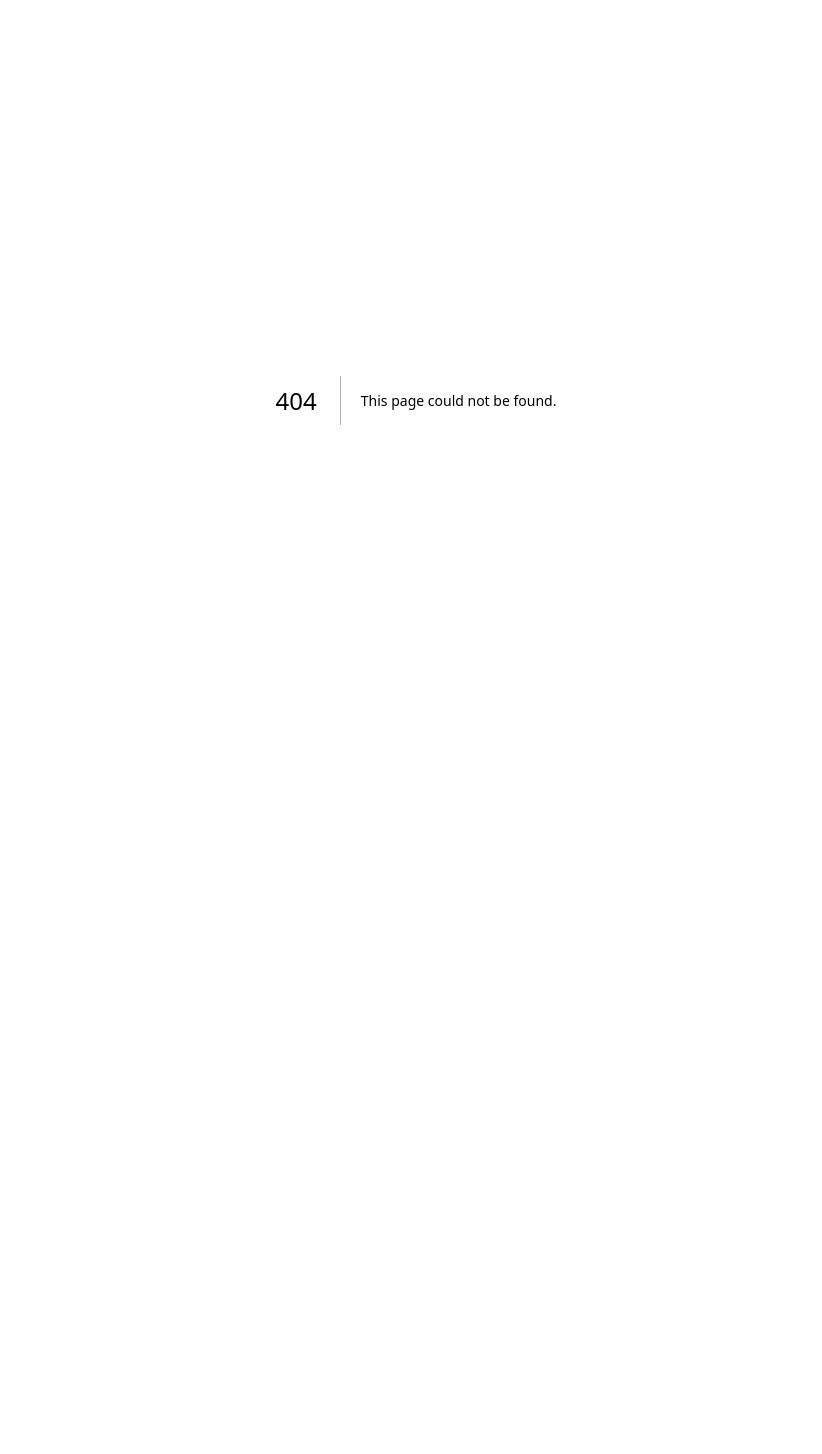
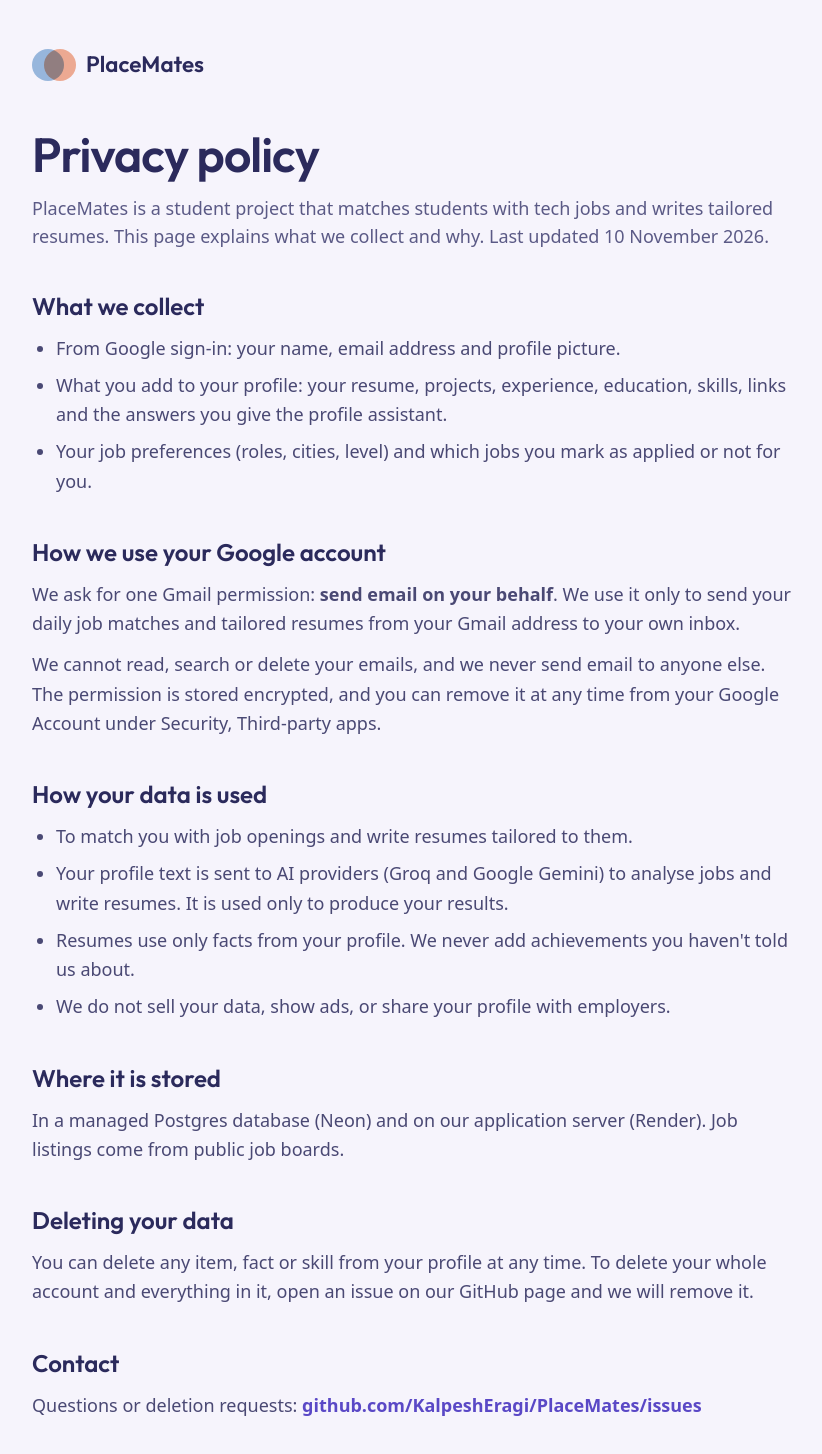
Before and after one commit to KalpeshEragi/PlaceMates, a Next.js app in the folder frontend/: page /privacy in a window 1280 px wide. Before the commit this address had no page. Shown: the top 1454 px of the page, without its empty margins (224-1046 px from the left). Before the commit the page ends 800 px from the top, so only its background shows below. Built offline with nearby package versions, Linux system fonts and the light colour scheme.

Commit message:
feat: add privacy policy page
Explains collected data, the send-only Gmail permission and deletion; linked
from the footer and login page. Required to publish the Google OAuth app.

```diff
--- a/frontend/src/app/login/page.tsx
+++ b/frontend/src/app/login/page.tsx
@@ -42,7 +42,8 @@ export default function LoginPage() {
 
           <p className="mt-7 text-center text-base leading-relaxed text-ink-soft lg:text-[1.05rem]">
             PlaceMates uses your Google account so your daily jobs and tailored resumes arrive from your own Gmail, to
-            you. New here? The same button creates your account.
+            you. New here? The same button creates your account. See our{" "}
+            <Link href="/privacy" className="font-semibold text-violet hover:underline">privacy policy</Link>.
           </p>
 
           <Link href="/" className="mt-12 inline-flex items-center gap-2 text-base font-semibold text-violet hover:underline">
--- a/frontend/src/app/page.tsx
+++ b/frontend/src/app/page.tsx
@@ -276,6 +276,7 @@ function Footer() {
           <ul className="mt-3 space-y-2 text-white/70">
             <li><a href="https://github.com/KalpeshEragi/PlaceMates" target="_blank" rel="noreferrer" className="hover:text-white">GitHub</a></li>
             <li><a href={LOGIN} className="hover:text-white">Sign in</a></li>
+            <li><a href="/privacy" className="hover:text-white">Privacy</a></li>
           </ul>
         </div>
       </div>
--- /dev/null
+++ b/frontend/src/app/privacy/page.tsx
@@ -0,0 +1,85 @@
+import type { Metadata } from "next";
+import Link from "next/link";
+import Logo from "@/components/Logo";
+
+export const metadata: Metadata = { title: "Privacy · PlaceMates" };
+
+const SECTIONS: { title: string; body: React.ReactNode }[] = [
+  {
+    title: "What we collect",
+    body: (
+      <ul className="list-disc space-y-2 pl-6">
+        <li>From Google sign-in: your name, email address and profile picture.</li>
+        <li>What you add to your profile: your resume, projects, experience, education, skills, links and the answers
+          you give the profile assistant.</li>
+        <li>Your job preferences (roles, cities, level) and which jobs you mark as applied or not for you.</li>
+      </ul>
+    ),
+  },
+  {
+    title: "How we use your Google account",
+    body: (
+      <>
+        <p>We ask for one Gmail permission: <strong>send email on your behalf</strong>. We use it only to send your
+          daily job matches and tailored resumes from your Gmail address to your own inbox.</p>
+        <p className="mt-3">We cannot read, search or delete your emails, and we never send email to anyone else.
+          The permission is stored encrypted, and you can remove it at any time from your Google Account under
+          Security, Third-party apps.</p>
+      </>
+    ),
+  },
+  {
+    title: "How your data is used",
+    body: (
+      <ul className="list-disc space-y-2 pl-6">
+        <li>To match you with job openings and write resumes tailored to them.</li>
+        <li>Your profile text is sent to AI providers (Groq and Google Gemini) to analyse jobs and write resumes. It
+          is used only to produce your results.</li>
+        <li>Resumes use only facts from your profile. We never add achievements you haven&apos;t told us about.</li>
+        <li>We do not sell your data, show ads, or share your profile with employers.</li>
+      </ul>
+    ),
+  },
+  {
+    title: "Where it is stored",
+    body: <p>In a managed Postgres database (Neon) and on our application server (Render). Job listings come from
+      public job boards.</p>,
+  },
+  {
+    title: "Deleting your data",
+    body: <p>You can delete any item, fact or skill from your profile at any time. To delete your whole account and
+      everything in it, open an issue on our GitHub page and we will remove it.</p>,
+  },
+];
+
+export default function PrivacyPage() {
+  return (
+    <main className="min-h-[100svh] bg-mist px-5 py-12 text-ink sm:px-8">
+      <div className="mx-auto max-w-3xl">
+        <Link href="/" aria-label="PlaceMates home"><Logo large /></Link>
+        <h1 className="mt-12 font-display text-5xl font-semibold tracking-[-0.02em]">Privacy policy</h1>
+        <p className="mt-4 text-lg text-ink-soft">
+          PlaceMates is a student project that matches students with tech jobs and writes tailored resumes. This page
+          explains what we collect and why. Last updated 10 November 2026.
+        </p>
+        <div className="mt-10 space-y-10 text-lg leading-relaxed">
+          {SECTIONS.map((s) => (
+            <section key={s.title}>
+              <h2 className="font-display text-2xl font-semibold">{s.title}</h2>
+              <div className="mt-3 text-ink/85">{s.body}</div>
+            </section>
+          ))}
+          <section>
+            <h2 className="font-display text-2xl font-semibold">Contact</h2>
+            <p className="mt-3 text-ink/85">
+              Questions or deletion requests:{" "}
+              <a href="https://github.com/KalpeshEragi/PlaceMates/issues" className="font-semibold text-violet underline-offset-4 hover:underline">
+                github.com/KalpeshEragi/PlaceMates/issues
+              </a>
+            </p>
+          </section>
+        </div>
+      </div>
+    </main>
+  );
+}
```
